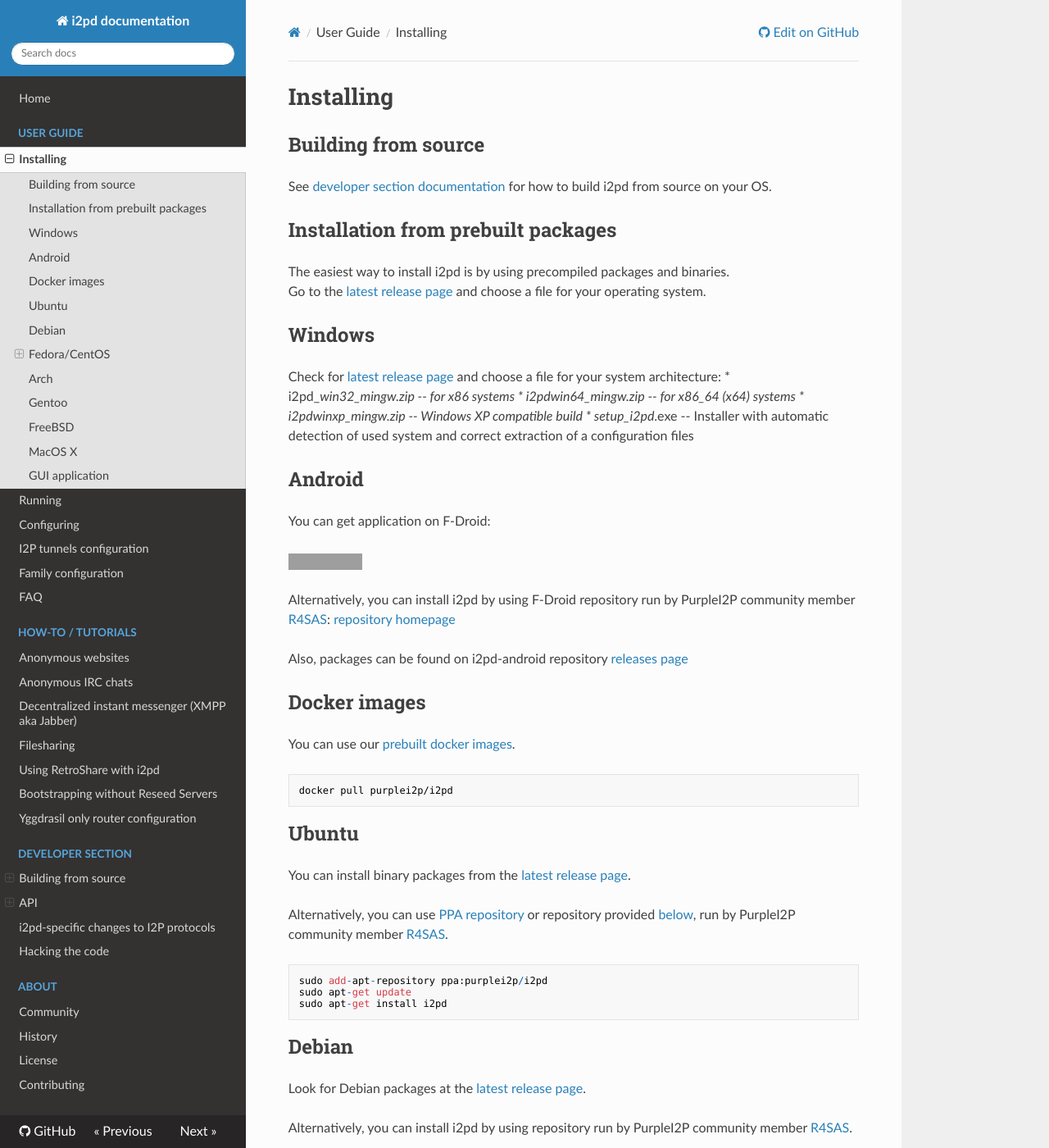
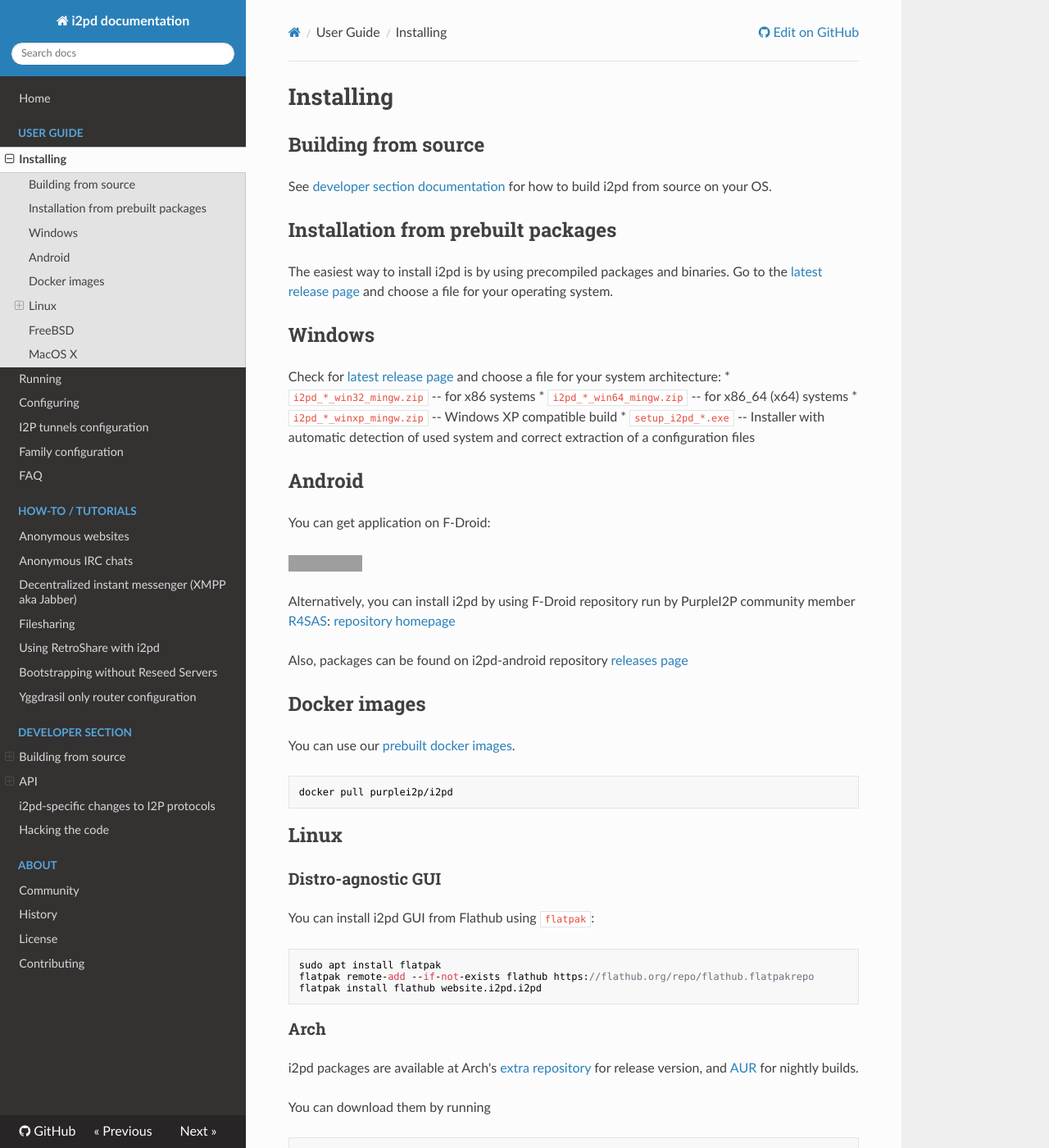
Before and after one commit to PurpleI2P/i2pd_docs_en, an MkDocs documentation site: the page built from docs/user-guide/install.md, in a window 1280 px wide and 1400 px high. Shown: the whole window at 82% size. Built offline with MkDocs 1.6.1, drawn with Linux system fonts in a browser that asks for light colours; nearby versions of some CDN libraries; old or Windows-style settings are respelled for this version of MkDocs; some of the changed text lies outside the part shown; grey boxes are pictures that could not be loaded.

Commit message:
Added markup, fixed Arch repos, reordered entries
For better redability

```diff
--- a/docs/user-guide/install.md
+++ b/docs/user-guide/install.md
@@ -15,10 +15,10 @@ Go to the [latest release page](https://github.com/PurpleI2P/i2pd/releases/lates
 ## Windows
 
 Check for [latest release page](https://github.com/PurpleI2P/i2pd/releases/latest) and choose a file for your system architecture:
-* i2pd_*_win32_mingw.zip -- for x86 systems
-* i2pd_*_win64_mingw.zip -- for x86_64 (x64) systems
-* i2pd_*_winxp_mingw.zip -- Windows XP compatible build
-* setup_i2pd_*.exe -- Installer with automatic detection of used system and correct extraction of a configuration files
+* `i2pd_*_win32_mingw.zip` -- for x86 systems
+* `i2pd_*_win64_mingw.zip` -- for x86_64 (x64) systems
+* `i2pd_*_winxp_mingw.zip` -- Windows XP compatible build
+* `setup_i2pd_*.exe` -- Installer with automatic detection of used system and correct extraction of a configuration files
 
 
 ## Android
@@ -41,18 +41,36 @@ You can use our [prebuilt docker images](https://hub.docker.com/r/purplei2p/i2pd
     docker pull purplei2p/i2pd
 
 
-## Ubuntu
+## Linux
 
-You can install binary packages from the [latest release page](https://github.com/PurpleI2P/i2pd/releases/latest).
+### Distro-agnostic GUI
 
-Alternatively, you can use [PPA repository](https://launchpad.net/~purplei2p/+archive/ubuntu/i2pd) or repository provided [below](#debian), run by PurpleI2P community member [R4SAS](https://twitter.com/i2pr4sas).
+You can install i2pd GUI from Flathub using `flatpak`:
 
-    sudo add-apt-repository ppa:purplei2p/i2pd
-    sudo apt-get update
-    sudo apt-get install i2pd
+    sudo apt install flatpak
+    flatpak remote-add --if-not-exists flathub https://flathub.org/repo/flathub.flatpakrepo
+    flatpak install flathub website.i2pd.i2pd
 
+### Arch
 
-## Debian
+i2pd packages are available at Arch's [extra repository](https://archlinux.org/packages/extra/x86_64/i2pd/) for release version, and [AUR](https://aur.archlinux.org/packages/i2pd-git/) for nightly builds.
+
+You can download them by running
+
+     pacman -S i2pd --noconfirm
+
+### Gentoo
+
+i2pd [has a working ebuild in the main gentoo repository](https://packages.gentoo.org/packages/net-vpn/i2pd). As of May 2018, the ebuild
+is still listed as "unstable", and thus will request an exception in your package.keywords if you are using gentoo under the "stable" branch.
+To install i2pd, enter the command:
+
+    emerge --ask net-vpn/i2pd
+
+If you use `gcc` to compile packages and would like to enable cmake's hardening features, use the `i2p-hardening` flag (recommended).
+If you intend to use the websocket server, enable the `websocket` flag.
+
+### Debian
 
 Look for Debian packages at the [latest release page](https://github.com/PurpleI2P/i2pd/releases/latest).
 
@@ -73,43 +91,35 @@ After that you can install i2pd as any other software package:
 
 Look for more information about Debian repository [here](https://repo.i2pd.xyz/.help/readme.html).
 
-## Fedora/CentOS
+### Fedora/CentOS
 
 You can install i2pd from [repository](https://copr.fedorainfracloud.org/coprs/supervillain/i2pd/)
 run by PurpleI2P community member [villain](https://twitter.com/el_villano_loco) and maintained by [R4SAS](https://twitter.com/i2pr4sas).
 
-### Centos 7:
+#### Centos 7:
 
     curl -s https://copr.fedorainfracloud.org/coprs/supervillain/i2pd/repo/epel-7/supervillain-i2pd-epel-7.repo -o /etc/yum.repos.d/i2pd-epel-7.repo
     yum install epel-release -y
     yum install i2pd -y
     systemctl enable --now i2pd
 
-### Fedora:
+#### Fedora:
 
     dnf copr enable supervillain/i2pd
     dnf install i2pd -y
     systemctl enable --now i2pd
 
+### Ubuntu
 
-## Arch
+You can install binary packages from the [latest release page](https://github.com/PurpleI2P/i2pd/releases/latest).
 
-i2pd packages are available at Arch's repository for [release version](https://archlinux.org/packages/community/x86_64/i2pd/), and AUR for
-[nightly builds](https://aur.archlinux.org/packages/i2pd-git/)
+Alternatively, you can use [PPA repository](https://launchpad.net/~purplei2p/+archive/ubuntu/i2pd) or repository provided [below](#debian), run by PurpleI2P community member [R4SAS](https://twitter.com/i2pr4sas).
 
-## Gentoo
+    sudo add-apt-repository ppa:purplei2p/i2pd
+    sudo apt-get update
+    sudo apt-get install i2pd
 
-i2pd [has a working ebuild in the main gentoo repository](https://packages.gentoo.org/packages/net-vpn/i2pd). As of May 2018, the ebuild
-is still listed as "unstable", and thus will request an exception in your package.keywords if you are using gentoo under the "stable" branch.
-To install i2pd, enter the command:
-
-    emerge --ask net-vpn/i2pd
-
-If you use gcc to compile packages and would like to enable cmake's hardening features, use the i2p-hardening flag (recommended).
-If you intend to use the websocket server, enable the websocket flag.
-
-FreeBSD
--------
+## FreeBSD
 
 You can install i2pd from [ports](https://www.freshports.org/security/i2pd/).
 
@@ -120,12 +130,3 @@ You can install i2pd from [brew](https://brew.sh/) package manager:
     brew install i2pd
 
 or use statically precompiled binary from [latest release page](https://github.com/PurpleI2P/i2pd/releases/latest).
-
-GUI application
----------------
-
-You can install i2pd GUI from flatpak:
-
-    sudo apt install flatpak
-    flatpak remote-add --if-not-exists flathub https://flathub.org/repo/flathub.flatpakrepo
-    flatpak install flathub website.i2pd.i2pd
```
